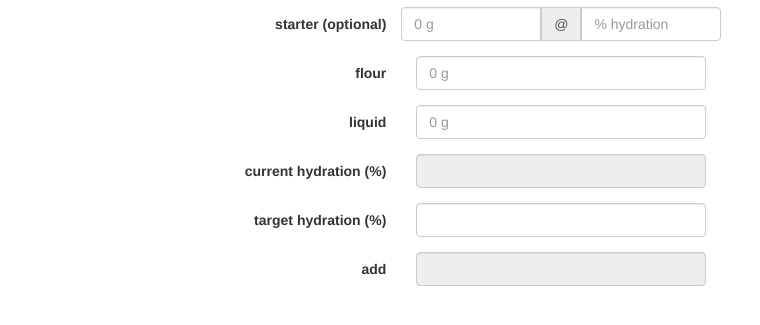
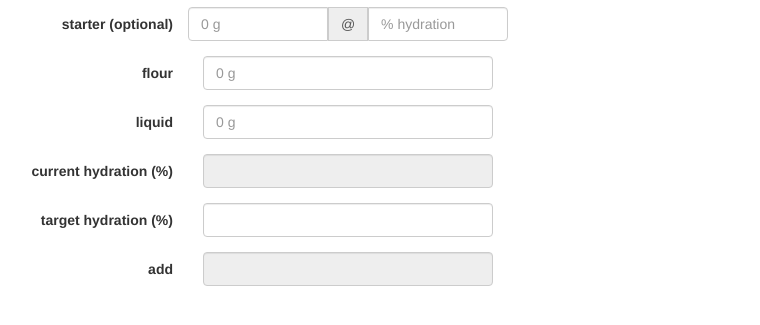
Before and after one commit to deedeelu/bread, a plain HTML site: page index.html in a window 1280 px wide. Shown: the part 63-388 px from the top of the page, without its empty margins (132-892 px from the left). Drawn offline with nearby package versions, Linux system fonts and the light colour scheme.

Commit message:
Update index.html

```diff
--- a/index.html
+++ b/index.html
@@ -19,8 +19,8 @@
 
 <form class="form-horizontal">
   <div class="form-group">
-    <label class="col-sm-2 col-sm-offset-3 control-label" for="starter">starter (optional)</label>
-    <div class="col-sm-3 input-group">
+    <label class="col-xs-2 col-xs-offset-1 control-label" for="starter">starter (optional)</label>
+    <div class="col-xs-3 input-group">
       <input type="number" class="form-control amount" id="starter" placeholder="0 g">
       <div class="input-group-addon">@</div>
       <input type="number" class="form-control amount" id="starter_hyd" placeholder="% hydration">
@@ -28,36 +28,36 @@
   </div>
 
   <div class="form-group">
-    <label for="flour" class="col-sm-2 col-sm-offset-3 control-label">flour</label>
-    <div class="col-sm-3">
+    <label for="flour" class="col-xs-2 col-xs-offset-1 control-label">flour</label>
+    <div class="col-xs-3">
       <input type="number" class="form-control amount" id="flour" placeholder="0 g">
     </div>
 
   </div>
   <div class="form-group">
-    <label for="liquid" class="col-sm-2 col-sm-offset-3 control-label">liquid</label>
-    <div class="col-sm-3">
+    <label for="liquid" class="col-xs-2 col-xs-offset-1 control-label">liquid</label>
+    <div class="col-xs-3">
       <input type="number" class="form-control amount" id="liquid" placeholder="0 g">
     </div>
   </div>
 
   <div class="form-group">
-    <label for="currenthydration" class="col-sm-2 col-sm-offset-3 control-label">current hydration (%)</label>
-    <div class="col-sm-3">
+    <label for="currenthydration" class="col-xs-2 col-xs-offset-1 control-label">current hydration (%)</label>
+    <div class="col-xs-3">
       <input type="number" class="form-control" id="currenthydration" placeholder="" readonly>
     </div>
   </div>
 
   <div class="form-group">
-    <label for="targethydration" class="col-sm-2 col-sm-offset-3 control-label">target hydration (%)</label>
-    <div class="col-sm-3">
+    <label for="targethydration" class="col-xs-2 col-xs-offset-1 control-label">target hydration (%)</label>
+    <div class="col-xs-3">
       <input type="number" class="form-control amount" id="targethydration" placeholder="">
     </div>
   </div>
 
   <div class="form-group">
-    <label for="addthis" class="col-sm-2 col-sm-offset-3 control-label">add</label>
-    <div class="col-sm-3">
+    <label for="addthis" class="col-xs-2 col-xs-offset-1 control-label">add</label>
+    <div class="col-xs-3">
       <input type="text" class="form-control" id="addthis" placeholder="" readonly>
     </div>
   </div>
```
